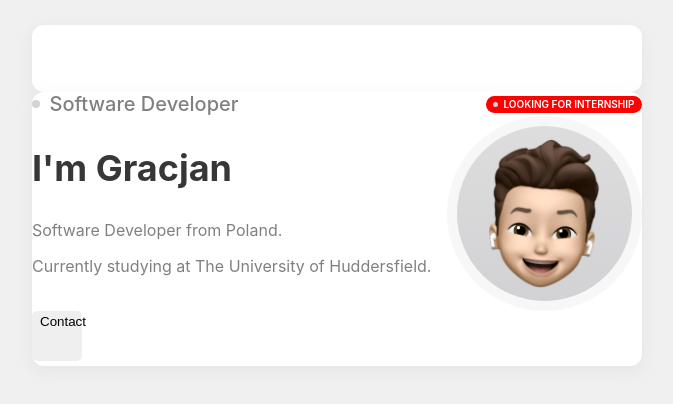
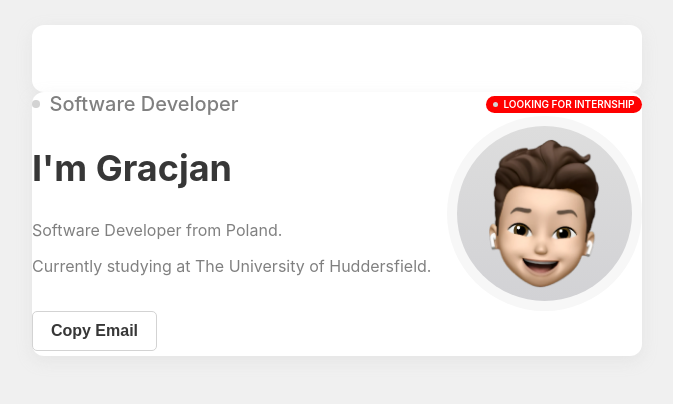
Before and after one commit to Ceriumin/portfolio, a React (Create React App) app: page / in a window 1280 px wide. Shown: the top 404 px of the page, without its empty margins (303-976 px from the left). Built offline with nearby package versions, Linux system fonts and the light colour scheme.

Commit message:
Added button animations

```diff
--- a/src/components/Button/index.js
+++ b/src/components/Button/index.js
@@ -1,11 +1,13 @@
 import React from 'react';
 import './styles.css';
 
-function Button({ children, onClick }) {
+function Button({ children, onClick, style, buttonStyle }) {
     return (
-        <button className='button' onClick={onClick}>
-            {children}
-        </button>
+        <div className='button__container' style={style}>
+            <button className='button' onClick={onClick} style={buttonStyle}>
+                {children}
+            </button>
+        </div>
     );
 }
 
--- a/src/components/Button/styles.css
+++ b/src/components/Button/styles.css
@@ -1,13 +1,25 @@
+.button__container {
+    display: flex;
+}
+
 .button {
     display: flex;
+    overflow: hidden;
     border-radius: 5px;
-    width: 50px;
-    height: 50px;
-    border: 2px solid transparent;
+    padding: 10px 10px;
+    border: 1.15px solid lightgray;
     transition: box-shadow 0.3s ease;
     box-shadow: 0 0 0 0 transparent;
+    align-items: center;
+    justify-content: center;
+
+    font-weight: 600;
+    font-size: 1rem;
+    color: #373737;
+    background-color: white;
+    cursor: pointer;
 }
 
 .button:hover {
-    box-shadow: 0 0 0 5px black;
+    box-shadow: 0 0 0 5px lightgray;
 }
--- a/src/screens/Home/index.js
+++ b/src/screens/Home/index.js
@@ -3,6 +3,19 @@ import { ProfilePicture, Header, Status, Button } from '../../components';
 import './styles.css';
 
 function Home() {
+    const [buttonText, setButtonText] = React.useState('Copy Email');
+    const [isCopied, setIsCopied] = React.useState(false);
+
+    const handleButtonClick = () => {
+        setButtonText('Copied!');
+        navigator.clipboard.writeText('personal@baryla.co.uk');
+        setIsCopied(true);
+        setTimeout(() => {
+            setButtonText('Copy Email');
+            setIsCopied(false);
+        }, 1000);
+    };
+
     return (
         <div className='home'>
             <Header content={<Status>Looking for Internship</Status>}>
@@ -16,7 +29,9 @@ function Home() {
                 </div>
                 <ProfilePicture />
             </section>
-            <Button onClick={() => null}>Contact</Button>
+            <Button onClick={handleButtonClick} buttonStyle={{minWidth: '125px'}}>
+                <span className={isCopied ? 'copied' : 'alt'}>{buttonText}</span>
+            </Button>
         </div>
     );
 }
--- a/src/screens/Home/styles.css
+++ b/src/screens/Home/styles.css
@@ -27,3 +27,43 @@
     font-size: 1rem;
     color: gray;
 }
+
+@keyframes slideIn {
+    from {
+        transform: translateX(100%);
+        opacity: 0;
+    }
+    60% {
+        transform: translateX(10%);
+        opacity: 0.5;
+    }
+    to {
+        transform: translateX(0);
+        opacity: 1;
+    }
+}
+
+.copied {
+    animation: slideIn 0.1s ease-in-out;
+    color: gray;
+}
+
+@keyframes slideOut {
+    from {
+        transform: translateX(-100%);
+        opacity: 0;
+    }
+    60% {
+        transform: translateX(-10%);
+        opacity: 0.5;
+    }
+    to {
+        transform: translateX(0);
+        opacity: 1;
+    }
+}
+
+.alt {
+    animation: slideOut 0.1s ease-in-out;
+
+}
```
